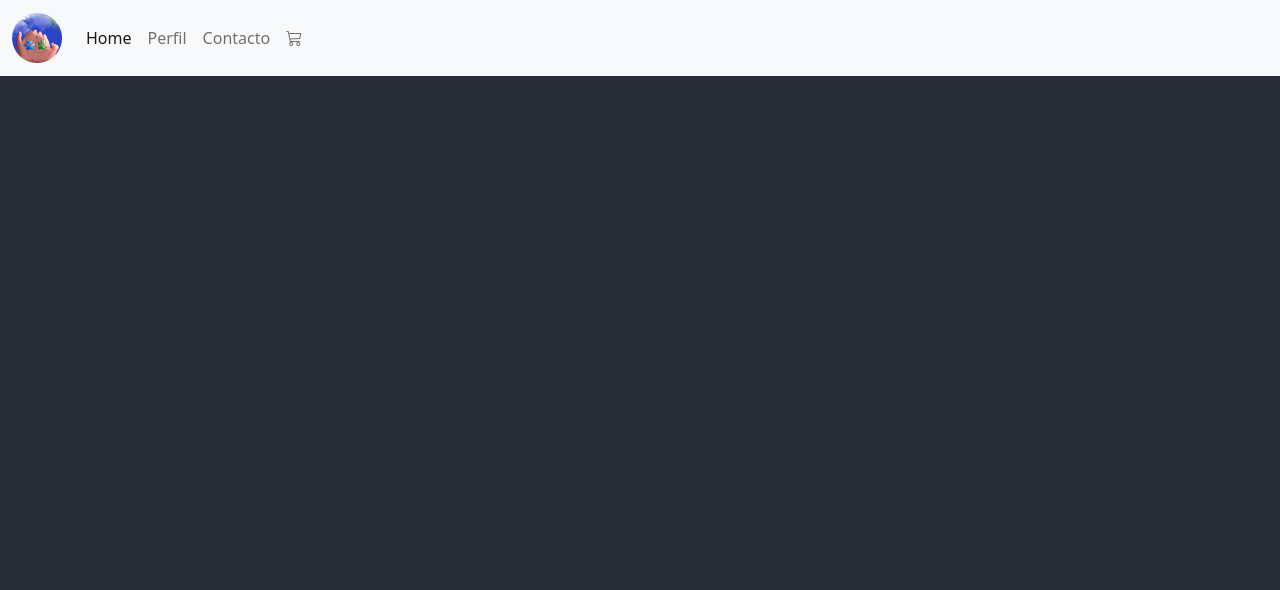
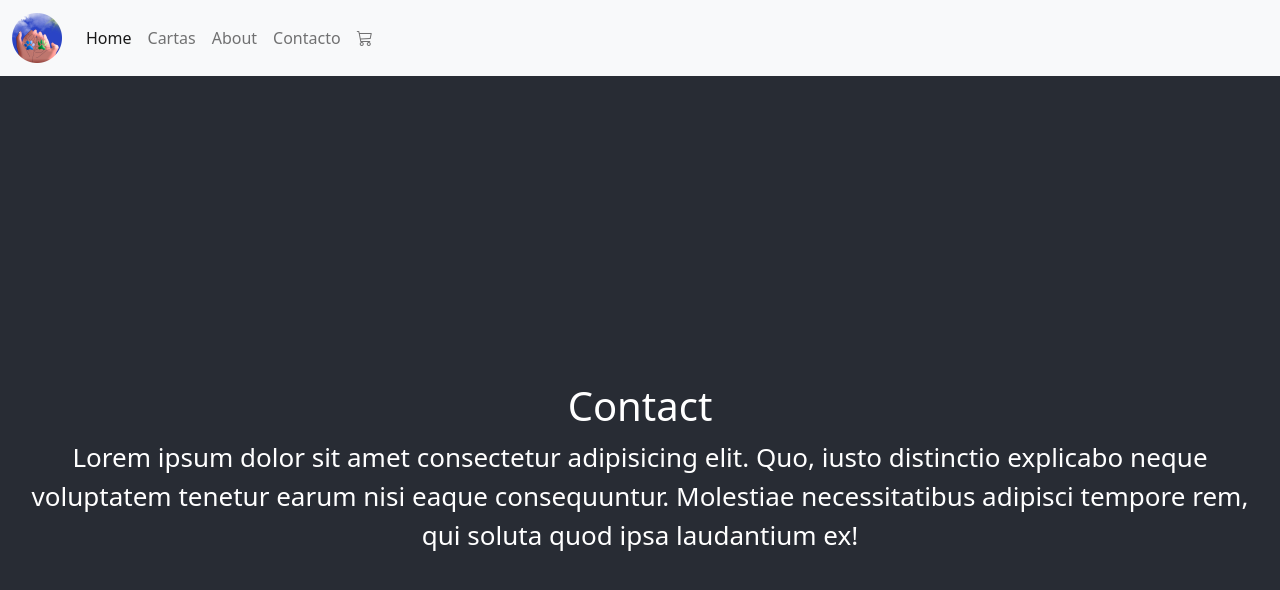
Before and after one commit to PatuProyect/proyectoReact, a React (Create React App) app: page /Contact in a window 1280 px wide. Shown: the top 590 px of the page. Built offline with nearby package versions, Linux system fonts and the light colour scheme; no server answers.

Commit message:
Entrega final

```diff
--- a/package.json
+++ b/package.json
@@ -9,10 +9,12 @@
     "@testing-library/jest-dom": "^5.16.5",
     "@testing-library/react": "^13.3.0",
     "@testing-library/user-event": "^13.5.0",
+    "axios": "^0.27.2",
     "bootstrap": "^5.2.0",
     "bootstrap-icons": "^1.9.1",
     "react": "^18.2.0",
     "react-dom": "^18.2.0",
+    "react-router-dom": "^6.3.0",
     "react-scripts": "5.0.1",
     "web-vitals": "^2.1.4"
   },
--- a/src/App.js
+++ b/src/App.js
@@ -1,15 +1,26 @@
 import './App.css';
 import NavBar from './components/NavBar';
 import "bootstrap/dist/css/bootstrap.min.css" ;
-import MediaCard from "./components/ItemListContainer/ItemListContainer"
+import Home from './view/Home/Home';
+import Contact from './view/Contact/Contact';
+import About from './view/About/About';
+import { BrowserRouter as Router, Routes, Route } from 'react-router-dom';
+import ItemDetailContainer from './view/ItemDetailContainer/ItemDetailContainer';
 
 function App() {
   return (
     <div className="App">
+      <Router>
       <NavBar />
       <header className="App-header">
-          <MediaCard />
+          <Routes>
+            <Route path='/' element={<Home />} />
+            <Route path='/Contact' element={<Contact />} />
+            <Route path='/About' element={<About />} />
+            <Route path='/detail/:id' element={<ItemDetailContainer />} />
+          </Routes>
       </header>
+      </Router>
     </div>
   );
 }
--- a/src/components/Item/Item.js
+++ b/src/components/Item/Item.js
@@ -4,25 +4,26 @@ import CardContent from '@mui/material/CardContent';
 import CardMedia from '@mui/material/CardMedia';
 import Typography from '@mui/material/Typography';
 import { CardActionArea } from '@mui/material';
-import Contador from '../Counter/ItemCount';
 
-const CardUser = ({ data }) => {
+const Item = ({ data }) => {
+
 	return (
+		<div>
 			<Card sx={{ maxWidth: 300, margin: 5 }}>
 				<CardActionArea >
-				<CardMedia component='img' image={data.image} alt='green iguana' sx={{width: 300}}/>
+					<CardMedia component='img' image={data.images[1]} alt='green iguana' sx={{ width: 300 }} />
 					<CardContent>
 						<Typography gutterBottom variant='h5' component='div'>
-						{data.name}
+							{data.title}
 						</Typography>
-					<Typography variant='body2' color='text.secondary'>
+{/* 						<Typography variant='body2' color='text.secondary'>
 							{data.species}
-					</Typography>
+						</Typography>  */}
 					</CardContent>
 				</CardActionArea>
-			<Contador />
 			</Card>
+		</div>
 	);
 };
 
-export default CardUser;
+export default Item;
--- a/src/components/Item/ItemList.js
+++ b/src/components/Item/ItemList.js
@@ -1,20 +1,29 @@
 import React, { useState, useEffect } from 'react';
 import Item from "./Item"
 import "./StylesItem.css"
+import { Link } from 'react-router-dom';
+import axios from 'axios';
+
 
 const ItemList = () => {
 	const [users, setUsers] = useState([]);
 
 	useEffect(() => {
-		fetch('https://rickandmortyapi.com/api/character/1,2,3,4,5,6,7,8,9,10')
-			.then((response) => response.json())
-			.then((json) => setUsers(json));
+		axios('https://api.escuelajs.co/api/v1/products/').then((res) =>
+			setUsers(res.data)
+		);
 	}, []);
 
 	return (
 		<div className='containerCard'>
 			{users.map((user) => {
-				return <Item key={user.id} data={user} />
+				return (
+					<div key={user.id}>
+						<Link to={`/detail/${user.id}`} className='Link'>
+							<Item data={user} />
+						</Link>
+					</div>
+				);
 			})}
 		</div>
 	);
--- a/src/components/Item/StylesItem.css
+++ b/src/components/Item/StylesItem.css
@@ -3,3 +3,7 @@
     flex-wrap:wrap ;
     justify-content: center;
 }
+
+.Link{
+    text-decoration: none;
+}
--- a/src/components/ItemListContainer/ItemListContainer.js
+++ b/src/components/ItemListContainer/ItemListContainer.js
@@ -1,11 +1,12 @@
-
 import * as React from 'react';
 import ItemList from "../Item/ItemList"
 
-function MediaCard() {
+function ItemListContainer() {
     return (
+        <div>
             <ItemList />
+        </div>
     );
 }
 
-export default MediaCard;
+export default ItemListContainer;
--- a/src/components/NavBar.js
+++ b/src/components/NavBar.js
@@ -1,6 +1,8 @@
 import React from "react";
 import CartWidget from "./CartWidget/CartWidget";
 import Header from "./Header/Header";
+import { Link } from 'react-router-dom';
+
 
 const NavBar = () => {
     return (
@@ -13,18 +15,22 @@ const NavBar = () => {
                 <div className="collapse navbar-collapse" id="navbarNavDropdown">
                     <ul className="navbar-nav">
                         <li className="nav-item">
-                            <a className="nav-link active" aria-current="page" href="/">Home</a>
+                            <Link className="nav-link active" aria-current="page" to="/">Home </Link>
                         </li>
                         <li className="nav-item">
-                            <a className="nav-link" href="/">Perfil</a>
+                            <Link className="nav-link" to="/Cartas">Cartas</Link>
                         </li>
                         <li className="nav-item">
-                            <a className="nav-link" href="/">Contacto</a>
+                            <Link className="nav-link" to="/About">About</Link>
+                        </li>
+
+                        <li className="nav-item">
+                            <Link className="nav-link" to="/Contact">Contacto</Link>
                         </li>
                         <li className="nav-item">
-                            <a className="nav-link" href="/">
+                            <Link className="nav-link" to="/">
                                 <CartWidget />
-                            </a>
+                            </Link>
                         </li>
                     </ul>
                 </div>
--- /dev/null
+++ b/src/view/About/About.js
@@ -0,0 +1,25 @@
+import React from 'react'
+
+const About = () => {
+    return (
+        <div
+            style={{
+                display: 'flex',
+                justifyContent: 'center',
+                flexDirection: 'column',
+                alignItems: 'center',
+                padding: '25px',
+            }}
+        >
+            <h1>About</h1>
+            <p>
+                Lorem ipsum dolor sit amet consectetur adipisicing elit. Quo, iusto
+                distinctio explicabo neque voluptatem tenetur earum nisi eaque
+                consequuntur. Molestiae necessitatibus adipisci tempore rem, qui soluta
+                quod ipsa laudantium ex!
+            </p>
+        </div>
+    )
+}
+
+export default About;
--- /dev/null
+++ b/src/view/Contact/Contact.js
@@ -0,0 +1,25 @@
+import React from 'react';
+
+const Contact = () => {
+	return (
+		<div
+			style={{
+				display: 'flex',
+				justifyContent: 'center',
+				flexDirection: 'column',
+				alignItems: 'center',
+				padding: '25px',
+			}}
+		>
+			<h1>Contact</h1>
+			<p>
+				Lorem ipsum dolor sit amet consectetur adipisicing elit. Quo, iusto
+				distinctio explicabo neque voluptatem tenetur earum nisi eaque
+				consequuntur. Molestiae necessitatibus adipisci tempore rem, qui soluta
+				quod ipsa laudantium ex!
+			</p>
+		</div>
+	);
+};
+
+export default Contact;
--- /dev/null
+++ b/src/view/Home/Home.js
@@ -0,0 +1,22 @@
+import React from 'react';
+import ItemListContainer from '../../components/ItemListContainer/ItemListContainer';
+
+const Home = () => {
+
+	return (
+		<div
+			style={{
+				display: 'flex',
+				justifyContent: 'center',
+				flexDirection: 'column',
+				alignItems: 'center',
+				padding: '25px',
+			}}
+		>
+			<h1>Home</h1>
+			<ItemListContainer />
+		</div>
+	);
+};
+
+export default Home;
--- /dev/null
+++ b/src/view/ItemDetailContainer/ItemDetail.js
@@ -0,0 +1,18 @@
+import * as React from 'react';
+
+import Contador from '../../components/Counter/ItemCount';
+
+const ItemDetail = ({ data }) => {
+	return (
+		<div>
+			<p>{data.title}</p>
+			<img src={data.images} />
+			<p>Price: $ {data.price}</p>
+			<p>Description: {data.description} </p>
+			<Contador />
+		</div>
+
+	);
+};
+
+export default ItemDetail;
--- /dev/null
+++ b/src/view/ItemDetailContainer/ItemDetailContainer.js
@@ -0,0 +1,33 @@
+import React, { useState, useEffect } from 'react';
+import { useParams } from 'react-router';
+import axios from 'axios';
+import ItemDetail from './ItemDetail';
+
+
+
+const ItemDetailContainer = () => {
+	const [user, setUser] = useState([]);
+
+	let { id } = useParams();
+
+//Axios
+//https://api.escuelajs.co/api/v1/products/
+
+	useEffect(() => {
+	axios(`https://api.escuelajs.co/api/v1/products/${id}`).then((res) =>
+		setUser(res.data)
+	);
+}, [id]);
+
+Object.keys(user)
+
+	return (
+		<div className='cardDetail'>
+					<div>
+						<ItemDetail data={user} />
+					</div>
+		</div>
+	);
+};
+
+export default ItemDetailContainer;
```
Also changed, not shown: 1 other file (tests, documents, lock files or other folders). Lines whose indentation alone changed are shown as unchanged.
